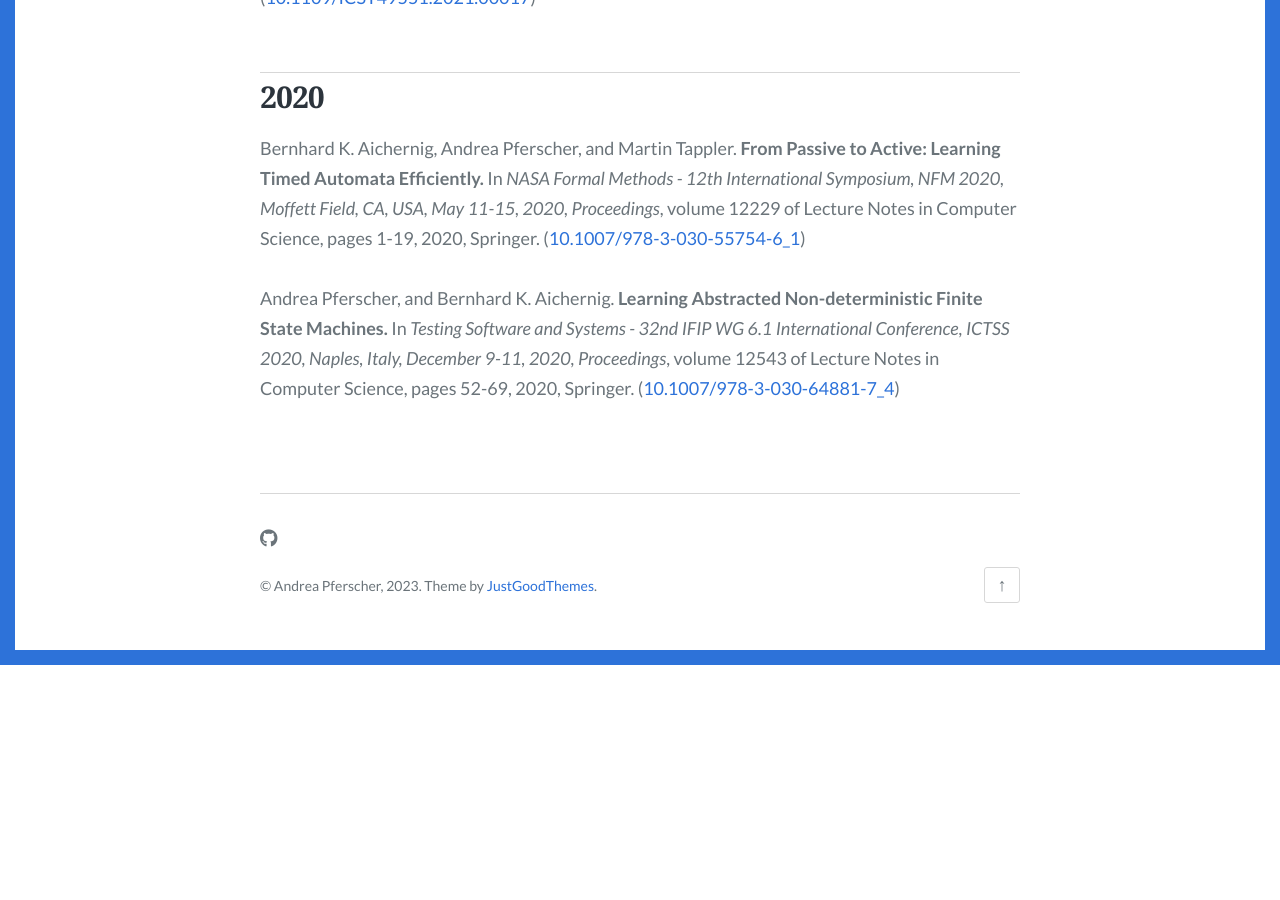
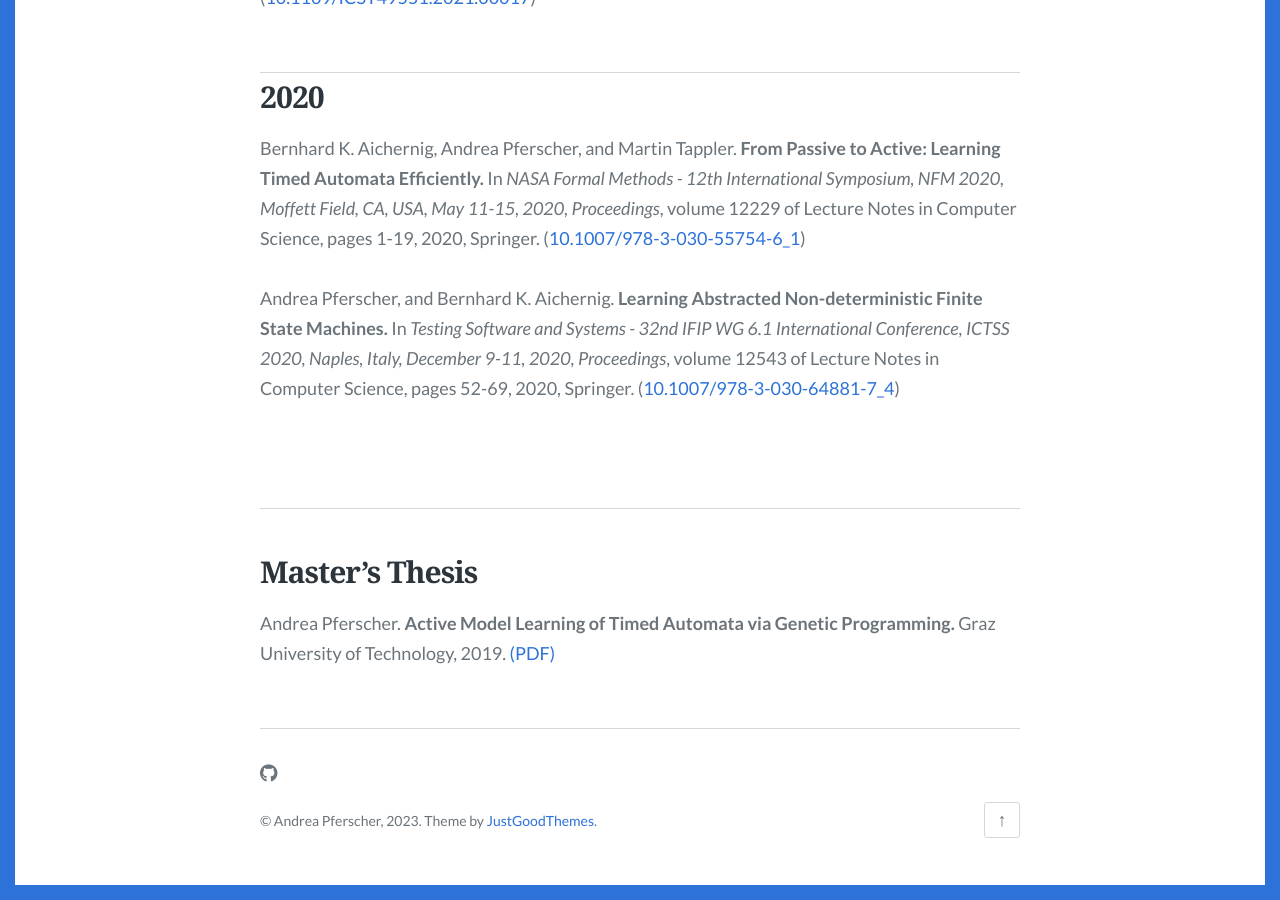
Before and after one commit to apferscher/apferscher.github.io, a Jekyll site: the page built from publications.md, in a window 1280 px wide and 900 px high, scrolled down 1658 px. Built offline with Jekyll 4.4.1, drawn with Linux system fonts in a browser that asks for light colours; some web fonts are replaced; before the commit the page ends 2323 px from its top, so only the background shows below that.

Commit message:
master's thesis added

```diff
--- a/Gemfile
+++ b/Gemfile
@@ -7,7 +7,7 @@ source "https://rubygems.org"
 #
 # This will help ensure the proper Jekyll version is running.
 # Happy Jekylling!
-#gem "jekyll", "~> 4.3.2"
+# gem "jekyll", "~> 4.3.2"
 # This is the default theme for new Jekyll sites. You may change this to anything you like.
 gem "minima", "~> 2.5"
 # If you want to use GitHub Pages, remove the "gem "jekyll"" above and
--- /dev/null
+++ b/_includes/publications.html
@@ -0,0 +1,18 @@
+<div>
+{% for publication in site.data.publications.publications %}
+      <div class="publications-year">
+      <h2>{{publication.year}}</h2>
+      {% for pub in publication.publications %}
+        <div class="publication">
+          {{pub.authors}}. <b>{{pub.title}}.</b>
+          {% if pub.is_journal %}
+            <i>{{pub.journal}}</i>, {% if pub.journal != "CoRR" %} {{pub.volume}}({{pub.number}}):{{pub.pages}}, {% endif %} {{pub.year}}.
+            {% else %}
+            In <i>{{pub.booktitle}}</i>, {% if pub.volume != "" %} volume {{pub.volume}} of {{pub.series}}, {% endif %} pages {{pub.pages}}, {{pub.year}}{% if pub.publisher != "" %}, {{pub.publisher}}{% endif %}.
+          {% endif %}
+          (<a href="{{pub.url}}">{{pub.doi}}</a>)
+        </div> <!-- .publication -->
+      {% endfor %}
+    </div> <!-- .publications-year -->
+{% endfor %}
+</div>
--- a/_layouts/publications.html
+++ /dev/null
@@ -1,34 +0,0 @@
----
-layout: default
----
-
-<main class="main-content fadeInDown delay_075s">
-  <article class="post">
-    <header class="post-header">
-      <h1 class="post-title">{{page.title}}</h1>
-      {% if page.feature_image and page.feature_image != "" %}
-      <figure class="post-thumbnail image-card width-wide">
-        <img src="{{ page.feature_image | relative_url }}" alt="{{ page.title }}">
-      </figure><!-- .post-thumbnail -->
-      {% endif %}
-    </header><!-- .post-header -->
-    <div class="post-content">
-      {% for publication in site.data.publications.publications %}
-        <div class="publications-year">
-        <h2>{{publication.year}}</h2>
-        {% for pub in publication.publications %}
-          <div class="publication">
-            {{pub.authors}}. <b>{{pub.title}}.</b>
-            {% if pub.is_journal %}
-             <i>{{pub.journal}}</i>, {% if pub.journal != "CoRR" %} {{pub.volume}}({{pub.number}}):{{pub.pages}}, {% endif %} {{pub.year}}.
-             {% else %}
-             In <i>{{pub.booktitle}}</i>, {% if pub.volume != "" %} volume {{pub.volume}} of {{pub.series}}, {% endif %} pages {{pub.pages}}, {{pub.year}}{% if pub.publisher != "" %}, {{pub.publisher}}{% endif %}.
-            {% endif %}
-            (<a href="{{pub.url}}">{{pub.doi}}</a>)
-          </div> <!-- .publication -->
-        {% endfor %}
-      </div> <!-- .publications-year -->
-      {% endfor %}
-    </div><!-- .post-content -->
-  </article><!-- .post -->
-</main><!-- .site-main -->
--- a/publications.md
+++ b/publications.md
@@ -1,5 +1,12 @@
 ---
-layout: publications
+layout: page
 title: Publications
 permalink: /publications/
 ---
+
+{% include publications.html %}
+
+---
+## Master's Thesis
+
+Andrea Pferscher. **Active Model Learning of Timed Automata via Genetic Programming.** Graz University of Technology, 2019. [(PDF)](/docs/masters-thesis.pdf)
```
Also changed, not shown: 1 other file.
